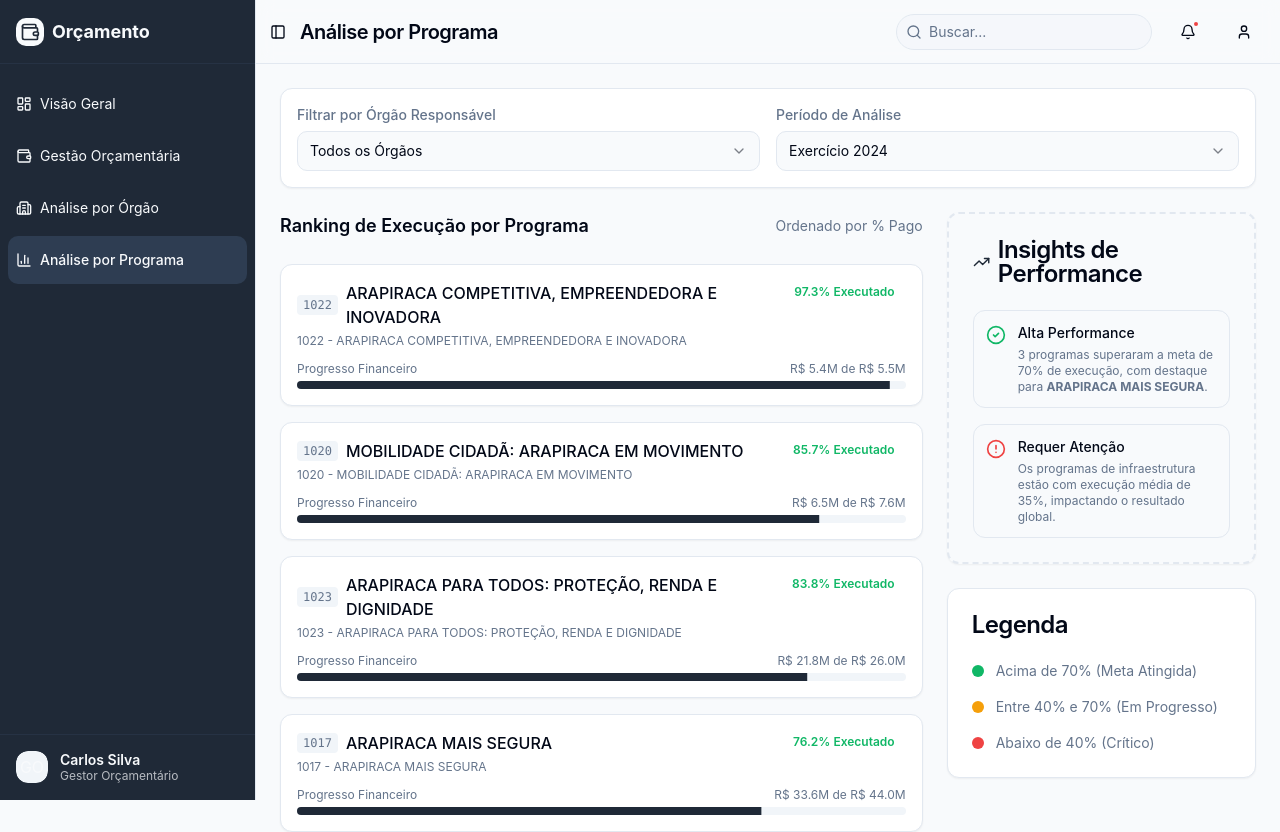
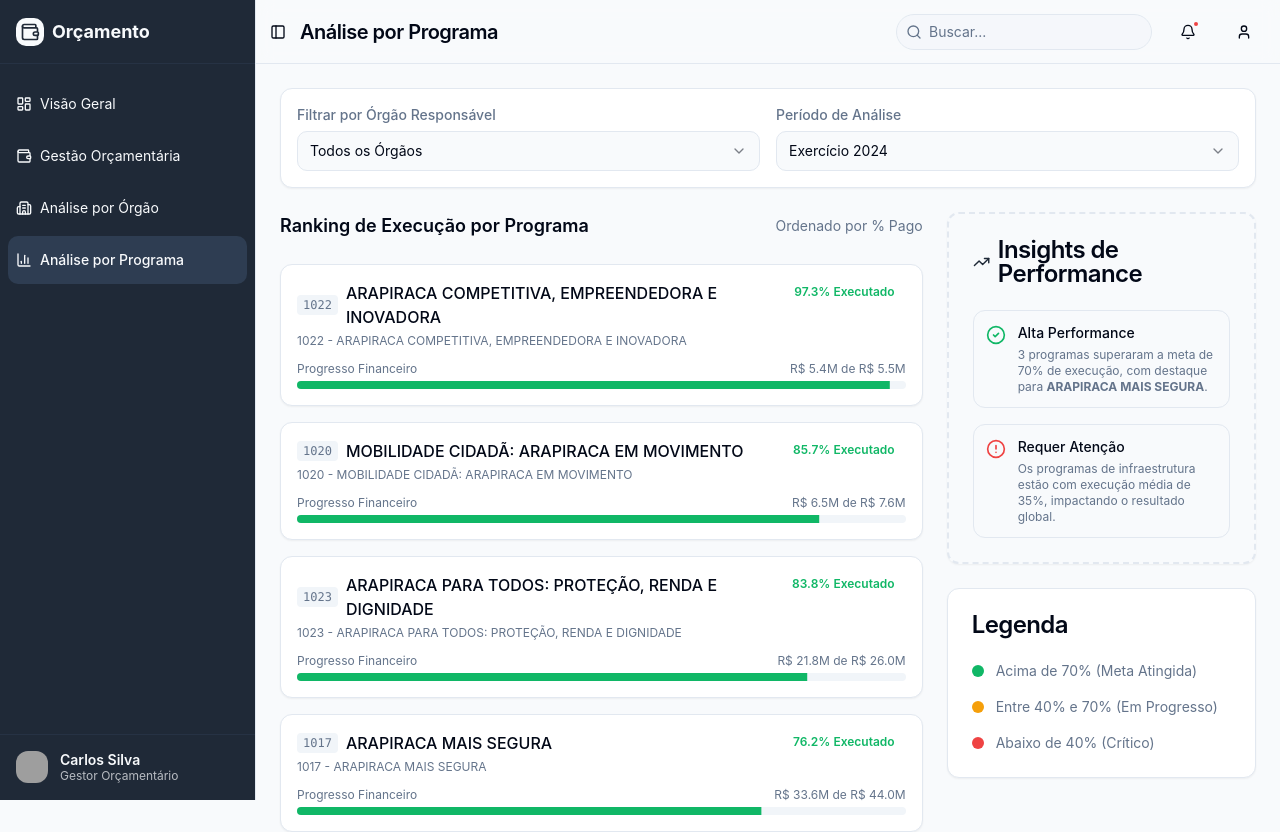
Before and after one commit to lucan3t/or-amento-estrat-gico-yn2iekyu4, a React (Vite) app: page /analise-programa in a window 1280 px wide. Shown: the top 832 px of the page. Built offline with nearby package versions, Linux system fonts and the light colour scheme; grey boxes are pictures that could not be loaded.

Commit message:
Fix: Resolve unrecognized prop error on Dashboard

```diff
--- a/src/components/ui/chart.tsx
+++ b/src/components/ui/chart.tsx
@@ -113,6 +113,7 @@
       indicator?: 'line' | 'dot' | 'dashed'
       nameKey?: string
       labelKey?: string
+      indicatorClassName?: string
     }
 >(
   (
@@ -130,6 +131,8 @@
       color,
       nameKey,
       labelKey,
+      indicatorClassName,
+      ...props
     },
     ref,
   ) => {
@@ -184,6 +187,7 @@
           'grid min-w-[8rem] items-start gap-1.5 rounded-lg border border-border/50 bg-background px-2.5 py-1.5 text-xs shadow-xl',
           className,
         )}
+        {...props}
       >
         {!nestLabel ? tooltipLabel : null}
         <div className="grid gap-1.5">
@@ -218,6 +222,7 @@
                                 indicator === 'dashed',
                               'my-0.5': nestLabel && indicator === 'dashed',
                             },
+                            indicatorClassName,
                           )}
                           style={
                             {
--- a/src/components/ui/progress.tsx
+++ b/src/components/ui/progress.tsx
@@ -6,8 +6,10 @@
 
 const Progress = React.forwardRef<
   React.ElementRef<typeof ProgressPrimitive.Root>,
-  React.ComponentPropsWithoutRef<typeof ProgressPrimitive.Root>
->(({ className, value, ...props }, ref) => (
+  React.ComponentPropsWithoutRef<typeof ProgressPrimitive.Root> & {
+    indicatorClassName?: string
+  }
+>(({ className, value, indicatorClassName, ...props }, ref) => (
   <ProgressPrimitive.Root
     ref={ref}
     className={cn(
@@ -17,7 +19,10 @@
     {...props}
   >
     <ProgressPrimitive.Indicator
-      className="h-full w-full flex-1 bg-primary transition-all"
+      className={cn(
+        'h-full w-full flex-1 bg-primary transition-all',
+        indicatorClassName,
+      )}
       style={{ transform: `translateX(-${100 - (value || 0)}%)` }}
     />
   </ProgressPrimitive.Root>
--- a/src/pages/Index.tsx
+++ b/src/pages/Index.tsx
@@ -13,7 +13,6 @@
   SelectTrigger,
   SelectValue,
 } from '@/components/ui/select'
-import { Badge } from '@/components/ui/badge'
 import { DEPARTMENTS, PROGRAMS } from '@/lib/constants'
 import {
   getGlobalSummary,
@@ -35,7 +34,6 @@
   CartesianGrid,
   XAxis,
   YAxis,
-  ResponsiveContainer,
 } from 'recharts'
 import { cn } from '@/lib/utils'
 
```
Also changed, not shown: 5 other files (tests, documents, lock files or other folders).
